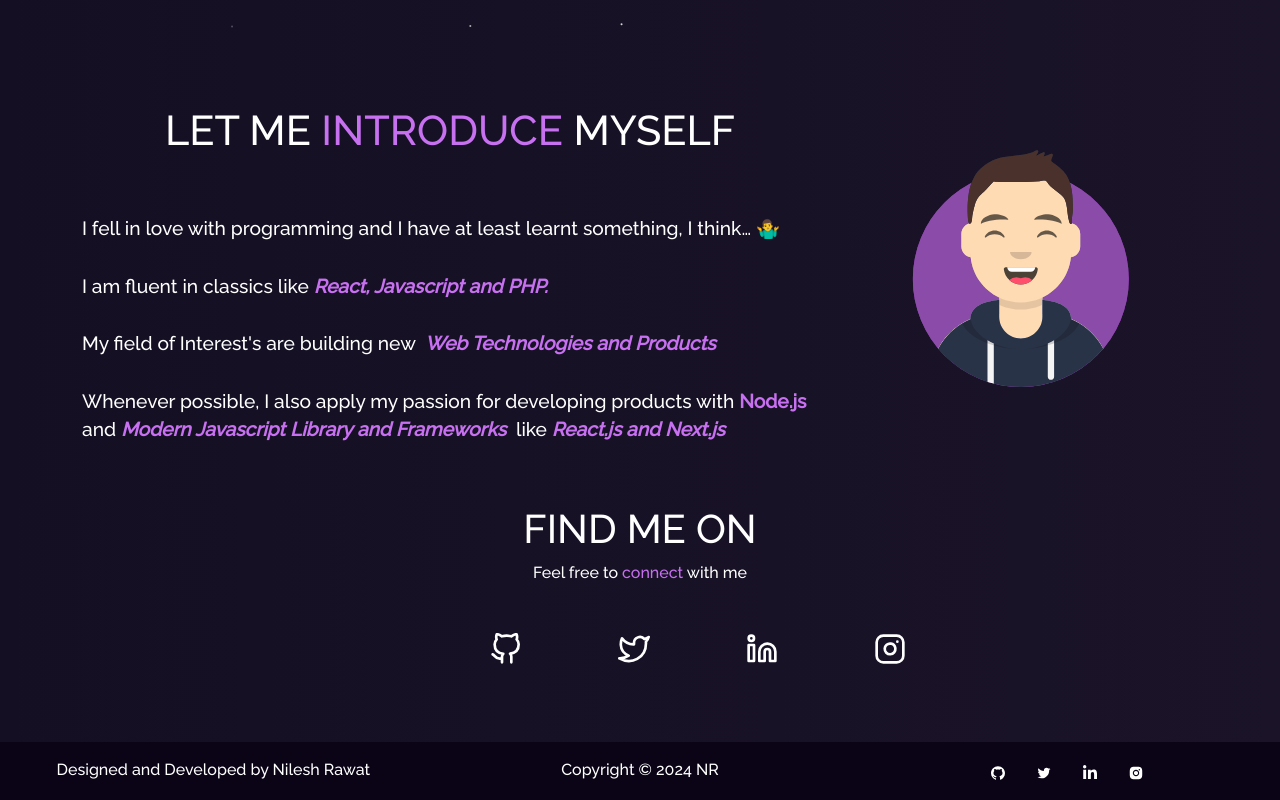
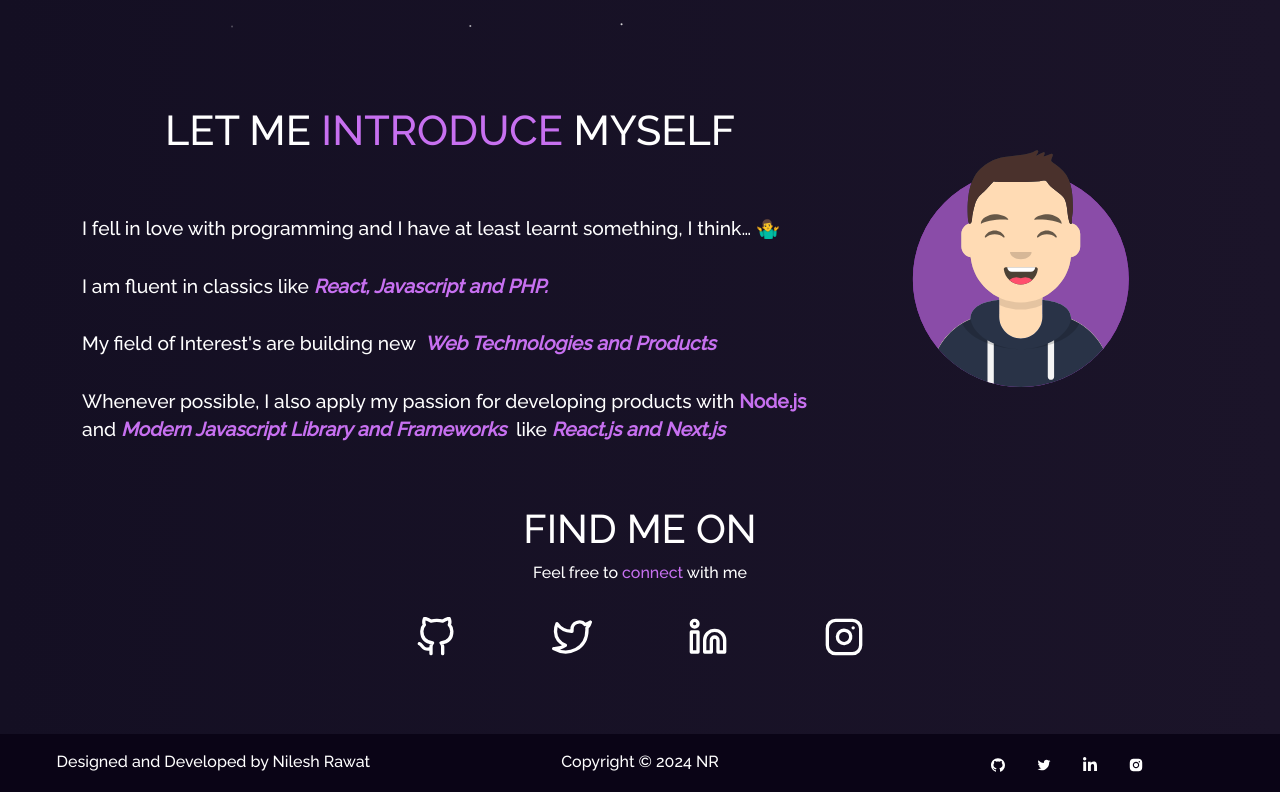
Before and after one commit to nileshrawatp1/portfolio, a React (Create React App) app: page / in a window 1280 px wide. Shown: the part 770-1570 px from the top of the page. Built offline with nearby package versions, Linux system fonts and the light colour scheme.

Commit message:
Social Icons Fixed and resume added

```diff
--- a/src/App.css
+++ b/src/App.css
@@ -42,11 +42,12 @@
 
 .social-icons-container{
     display: flex;
-    margin-left: 28%;
+    justify-content: center;
+    margin: 2rem auto 0 auto;
+    max-width: 90%;
 }
 .icon-container {
-    margin-top: 2rem;
-    margin-left: 6rem;
+    margin: 0 1rem;
     position: relative;
     display: inline-block;
 }
@@ -63,7 +64,7 @@
 
 .tooltip {
     position: absolute;
-    top: -40px;
+    top: 50px;
     left: 50%;
     transform: translateX(-50%);
     z-index: 20;
@@ -107,3 +108,30 @@
 .Instagram:hover .svg-icons {
     stroke: #c13584;
 }
+
+@media (min-width: 768px) {
+    .icon-container {
+        margin: 0 3rem;
+    }
+
+    .svg-icons {
+        width: 2.5rem;
+        height: 2.5rem;
+    }
+
+    .tooltip {
+        font-size: 1.25rem;
+    }
+}
+
+@media (max-width: 480px) {
+    .svg-icons {
+        width: 1.2rem;
+        height: 1.2rem;
+    }
+
+    .tooltip {
+        font-size: 1rem;
+        top: 30px;
+    }
+}
```
Also changed, not shown: 1 other file (tests, documents, lock files or other folders).
